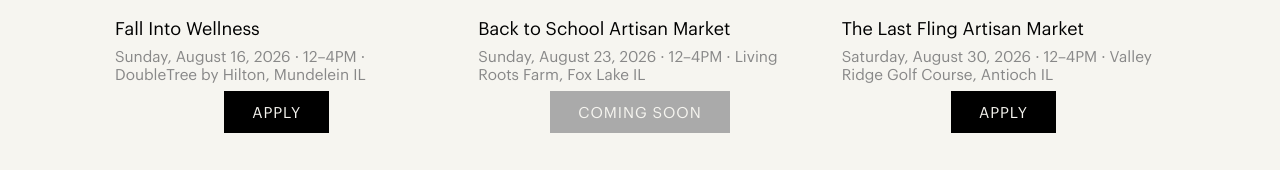
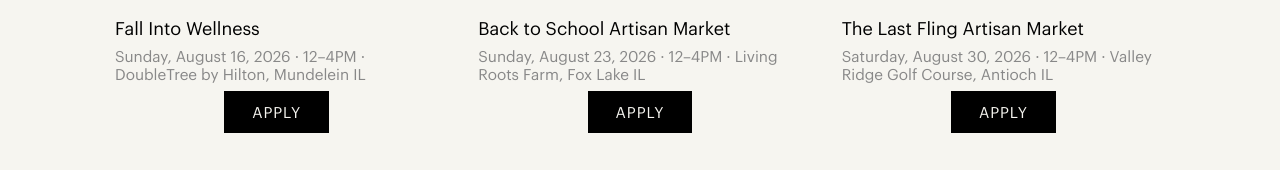
Before and after one commit to thrasher5217/social-market-co-site, a plain HTML site: page vendor-signup.html in a window 1280 px wide. Shown: the part 2564-2734 px from the top of the page. Drawn offline with Linux system fonts and the light colour scheme; grey boxes are pictures that could not be loaded.

Commit message:
Add vendor application link for Back to School Artisan Market

```diff
--- a/vendor-signup.html
+++ b/vendor-signup.html
@@ -170,7 +170,7 @@
           <div class="event-info">
             <h2 class="event-title">Back to School Artisan Market</h2>
             <p class="event-date">Sunday, August 23, 2026 · 12–4PM · Living Roots Farm, Fox Lake IL</p>
-            <span class="event-btn event-btn--full">Coming Soon</span>
+            <a href="https://forms.gle/Mt1LfL5ma98sZkYT7" target="_blank" rel="noopener" class="event-btn">Apply</a>
           </div>
         </div>
 
```
